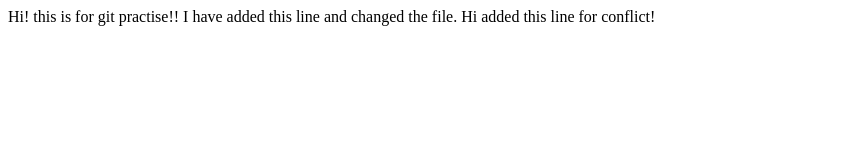
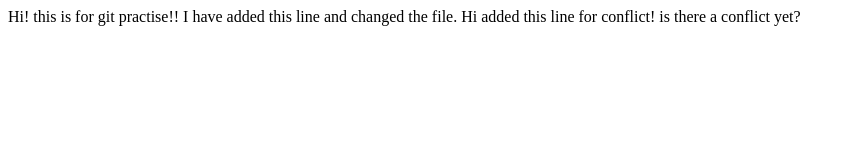
Before and after one commit to Jasmineb1/git-learning, a plain HTML site: page index.html in a window 1280 px wide. Shown: the whole page, without its empty margins (0-855 px from the left). Drawn offline with Linux system fonts and the light colour scheme.

Commit message:
Update index.html
new commit

```diff
--- a/index.html
+++ b/index.html
@@ -8,5 +8,6 @@
   <body>
     Hi! this is for git practise!! I have added this line and changed the file.
     Hi added this line for conflict!
+    is there a conflict yet?
   </body>
 </html>
```
